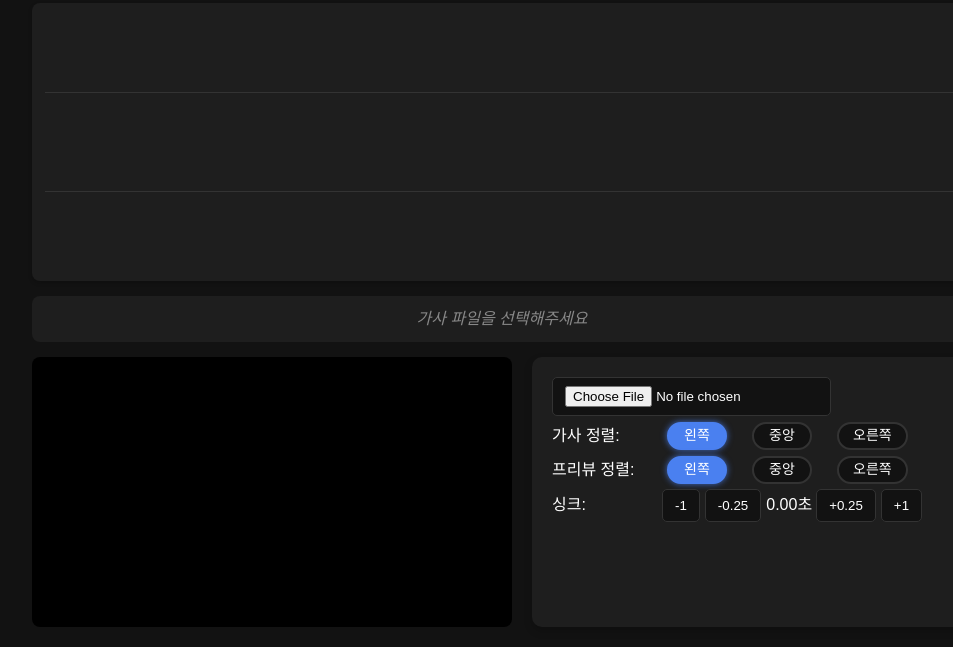
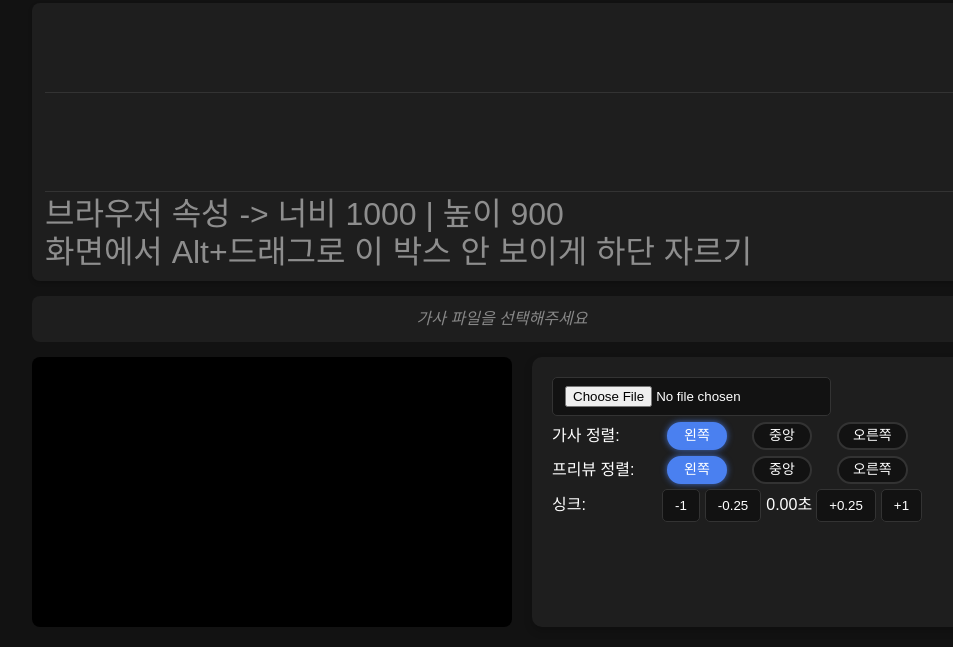
Before and after one commit to life1spotato/lyrics, a plain HTML site: page index.html in a window 1280 px wide. Shown: the part 267-914 px from the top of the page, without its empty margins (128-1081 px from the left). Drawn offline with Linux system fonts and the light colour scheme.

Commit message:
Update index.html

```diff
--- a/index.html
+++ b/index.html
@@ -17,7 +17,7 @@
       <div class="horizontal-line"></div>
       <div id="preview-current" class="preview-section"></div>
       <div class="horizontal-line"></div>
-      <div id="preview-future" class="preview-section"></div>
+      <div id="preview-future" class="preview-section">브라우저 속성 -> 너비 1000 | 높이 900<br />화면에서 Alt+드래그로 이 박스 안 보이게 하단 자르기</div>
     </div>
   </div>
 
@@ -91,6 +91,6 @@
       <div class="control-group"></div>
     </div>
   </div>
-  <script src="lyrics.min.js"></script>
+  <script src="lyrics.js"></script>
 </body>
 </html>
```
